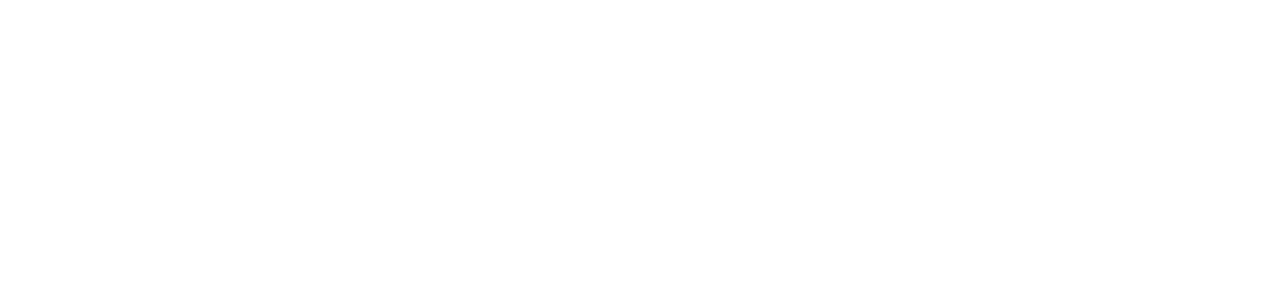
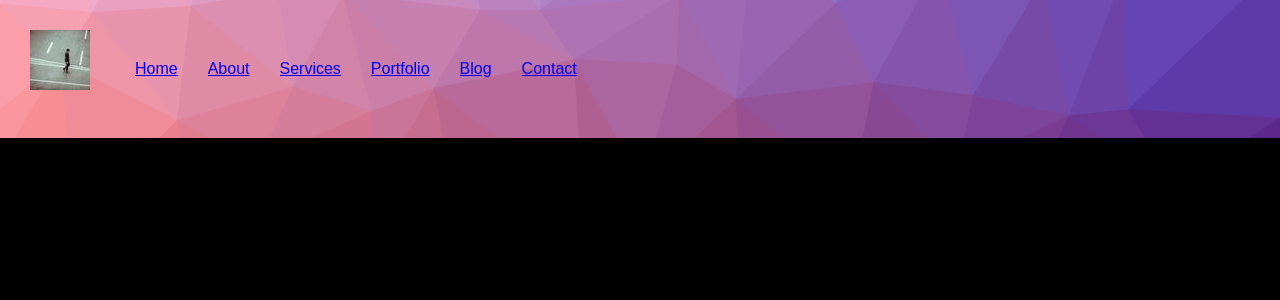
Before and after one commit to programmer-lopez/Portafolio-M, a React (Create React App) app: page / in a window 1280 px wide. Shown: the top 300 px of the page. Built offline with nearby package versions, Linux system fonts and the light colour scheme.

Commit message:
Add Home

```diff
--- /dev/null
+++ b/src/App.css
@@ -0,0 +1,24 @@
+*{
+    padding: 0;
+    margin: 0;
+    box-sizing: border-box;
+    outline: none;
+  }
+  body{
+    width: 100%;
+    height: 100%;
+    background-color: #000;
+    font-family: sans-serif;
+  }
+  li{
+    overflow: hidden;
+  }
+  .d__flex{
+    display: flex;
+  }
+  .mx__15{
+    margin: 0px 15px;
+  }
+  .pxy__30{
+    padding: 30px;
+  }
--- a/src/App.js
+++ b/src/App.js
@@ -1,7 +1,10 @@
+import Home from "./components/Home";
+import "./App.css";
+
 function App() {
   return (
-    <div>
-
+    <div className="App">
+      <Home/>
     </div>
   );
 }
--- /dev/null
+++ b/src/components/Home.css
@@ -0,0 +1,7 @@
+.home__bg{
+    background-image: url(./../img/bg_bg_generator.png);
+    background-color: #010101;
+    background-position: 50%;
+    background-repeat: no-repeat;
+    background-size: cover;
+}
--- /dev/null
+++ b/src/components/Home.js
@@ -0,0 +1,42 @@
+import React from 'react';
+
+import './Home.css';
+import logo from './../img/logo.jpg';
+
+function Home() {
+  return (
+    <div className='home' id=''>
+        <div className='home__bg'>
+            <div className='header d__flex align__items__center pxy__30'>
+                <div className='logo'>
+                    <img src={logo} alt=''/>
+                </div> {/* Pauta */}
+                <div className="navigation pxy__30">
+            <ul className="navbar d__flex">
+              <a href="#Home">
+                <li className="nav__items mx__15">Home</li>
+              </a>
+              <a href="#About">
+                <li className="nav__items mx__15">About</li>
+              </a>
+              <a href="#Services">
+                <li className="nav__items mx__15">Services</li>
+              </a>
+              <a href="#Portfolio">
+                <li className="nav__items mx__15">Portfolio</li>
+              </a>
+              <a href="#Blog">
+                <li className="nav__items mx__15">Blog</li>
+              </a>
+              <a href="#Contact">
+                <li className="nav__items mx__15">Contact</li>
+              </a>
+            </ul>
+          </div>
+            </div>
+        </div>
+    </div>
+  );
+}
+
+export default Home
```
Also changed, not shown: src/img/bg_bg_generator.png (added), src/img/logo.jpg (added), src/index.js (line endings or trailing spaces).
